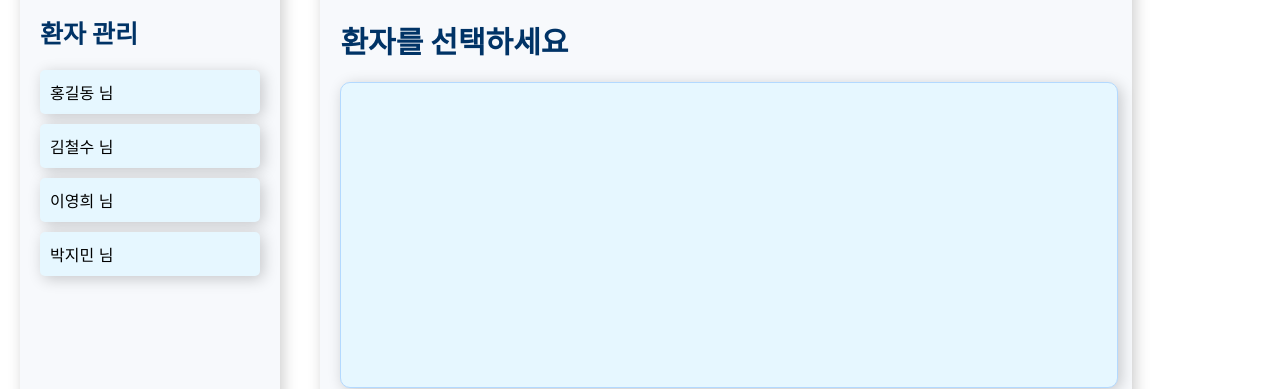
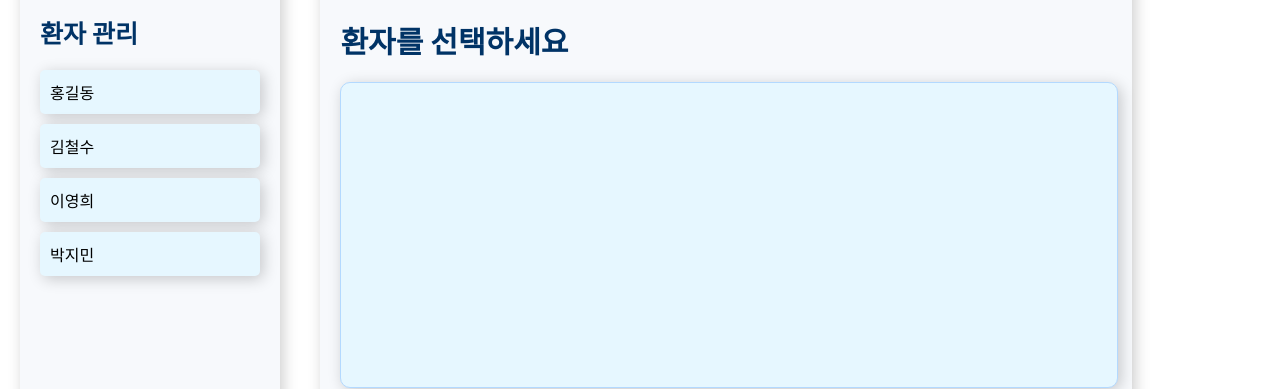
Before and after one commit to drug-prometheus/drug-master-frontend, a React (Create React App) app: page /opinion in a window 1280 px wide. Shown: the part 157-546 px from the top of the page. Built offline with nearby package versions, Linux system fonts and the light colour scheme.

Commit message:
feat(PharmacistOpinionPage.js) : 이름 일관성 수정

```diff
--- a/src/Components/PharmacistOpinionPage.js
+++ b/src/Components/PharmacistOpinionPage.js
@@ -107,18 +107,18 @@ const PharmacistOpinionPage = () => {
 
     // 원래는 DB에서 가져와야 하지만 임시로 적어둠
     const patients = [
-      '홍길동 님',
-      '김철수 님',
-      '이영희 님',
-      '박지민 님',
+      '홍길동',
+      '김철수',
+      '이영희',
+      '박지민',
     ];
 
     // 소견도 원래 DB에서 가져와야 함
     const notesFromDB = {
-      '홍길동 님': '홍길동 님은 현재 약물 A, B, C를 복용 중입니다. 증상은 호전되고 있습니다.',
-      '김철수 님': '김철수 님은 혈압약을 복용 중입니다. 복약 관리를 철저히 할 필요가 있습니다.',
-      '이영희 님': '이영희 님은 진통제를 복용 중입니다. 추가 진단이 필요합니다.',
-      '박지민 님': '박지민 님은 항생제를 복용 중이며, 경과를 지켜봐야 합니다.',
+      '홍길동': '홍길동 님은 현재 약물 A, B, C를 복용 중입니다. 증상은 호전되고 있습니다.',
+      '김철수': '김철수 님은 혈압약을 복용 중입니다. 복약 관리를 철저히 할 필요가 있습니다.',
+      '이영희': '이영희 님은 진통제를 복용 중입니다. 추가 진단이 필요합니다.',
+      '박지민': '박지민 님은 항생제를 복용 중이며, 경과를 지켜봐야 합니다.',
     };
 
     const handlePatientSelect = (patient) => {
@@ -150,7 +150,7 @@ const PharmacistOpinionPage = () => {
     const patientName = queryParams.get('patientName');
       useEffect(() => {
         if (patientName != null){
-            handlePatientSelect(patientName + " 님")
+            handlePatientSelect(patientName)
         }
       }, []);
 
```
